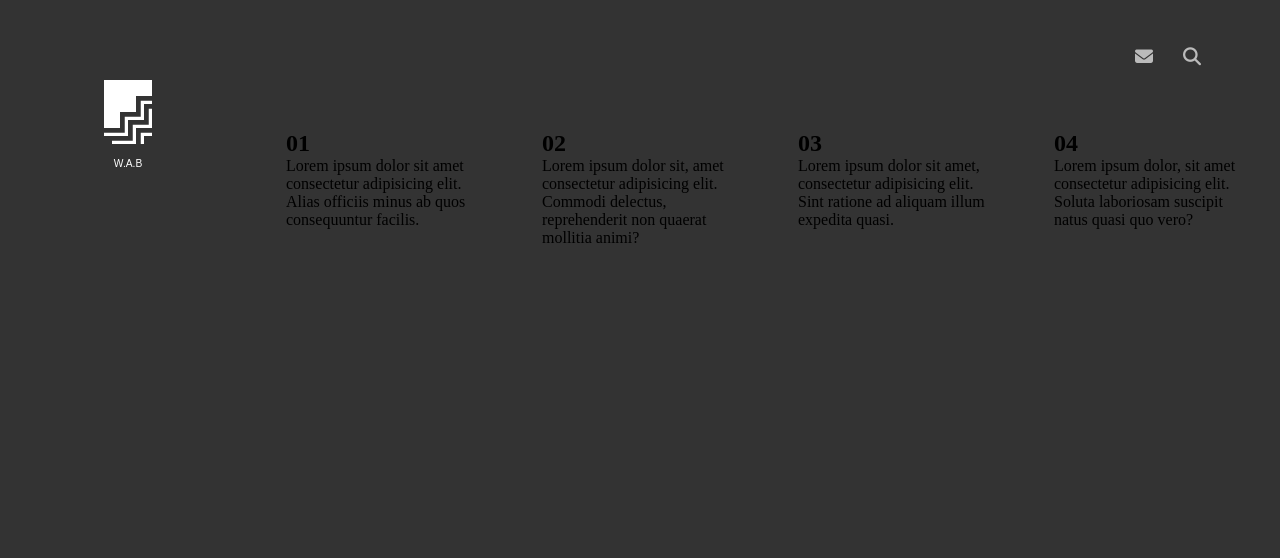
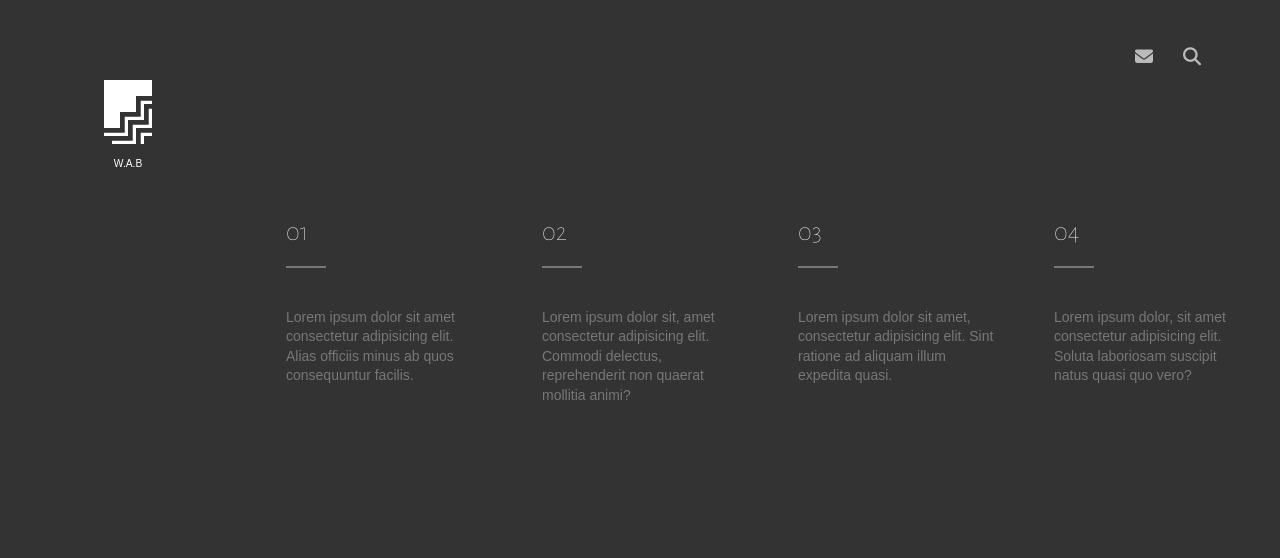
Before and after one commit to ujma1234/flex_video_UI, a plain HTML site: page index.html in a window 1280 px wide. Shown: the top 558 px of the page. Drawn offline with Linux system fonts and the light colour scheme.

Commit message:
전체 UI완성성

```diff
--- a/scss/style.scss
+++ b/scss/style.scss
@@ -73,6 +73,32 @@ main {
             align-content: space-between;
             padding: 50px 30px 100px;
 
+            .txt {
+               padding-top: 90px;
+               transition: 1s;
+
+               h2 {
+                  font: normal 2vw/1 "Alegreya Sans SC" ;
+                  color: #fff;
+                  margin-bottom: 40px;
+                  transition: 1s;
+
+                  &::after {
+                     content: "";
+                     display: block;
+                     width: 40px;
+                     height: 2px;
+                     background: #777;
+                     margin-top: 20px;
+                     transition: 1.5s;
+                  }
+               }
+
+               p {
+                  font: 14px/1.4 "arial"; color: #777;
+               }
+            }
+
             figure {
                width: 100%;
                height: 15vh;
@@ -100,6 +126,19 @@ main {
             }
 
             .inner {
+               .txt {
+                  padding-top: 20px;
+
+                  h2 {
+                     font-size: 5vw;
+
+                     &::after {
+                        width: 120px;
+                        background: orange;
+                     }
+                  }
+               }
+
                figure {
                   height: 20vh;
                   top:25px;
```
Also changed, not shown: css/style.css, 1 other file.
